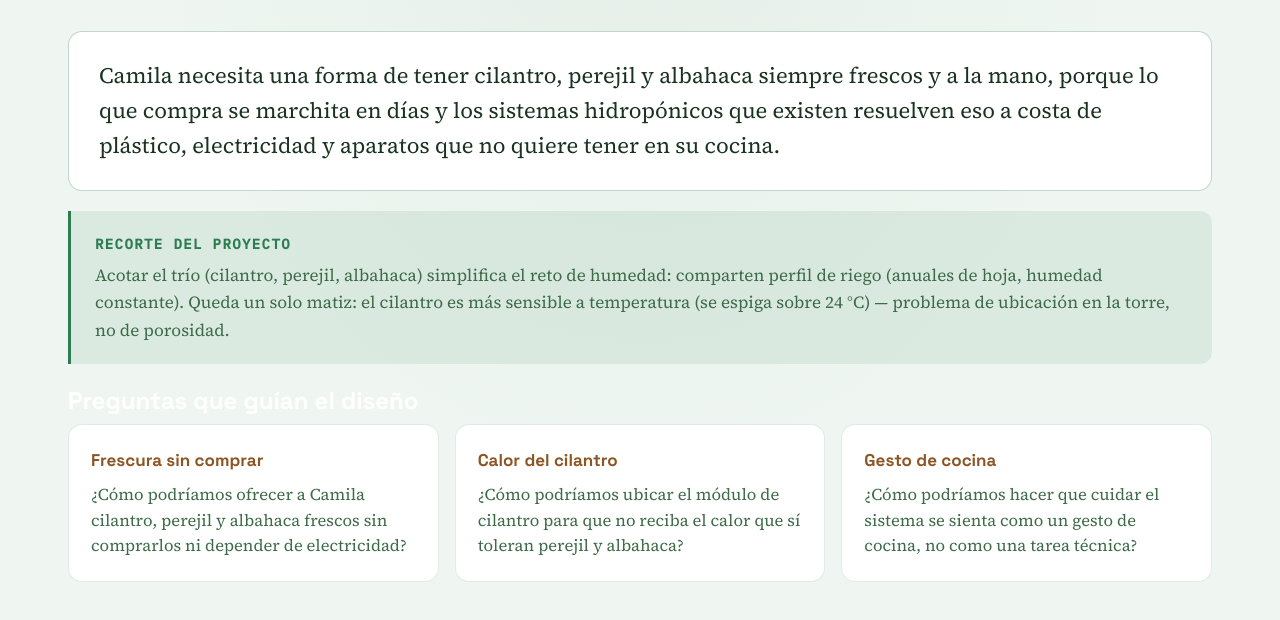
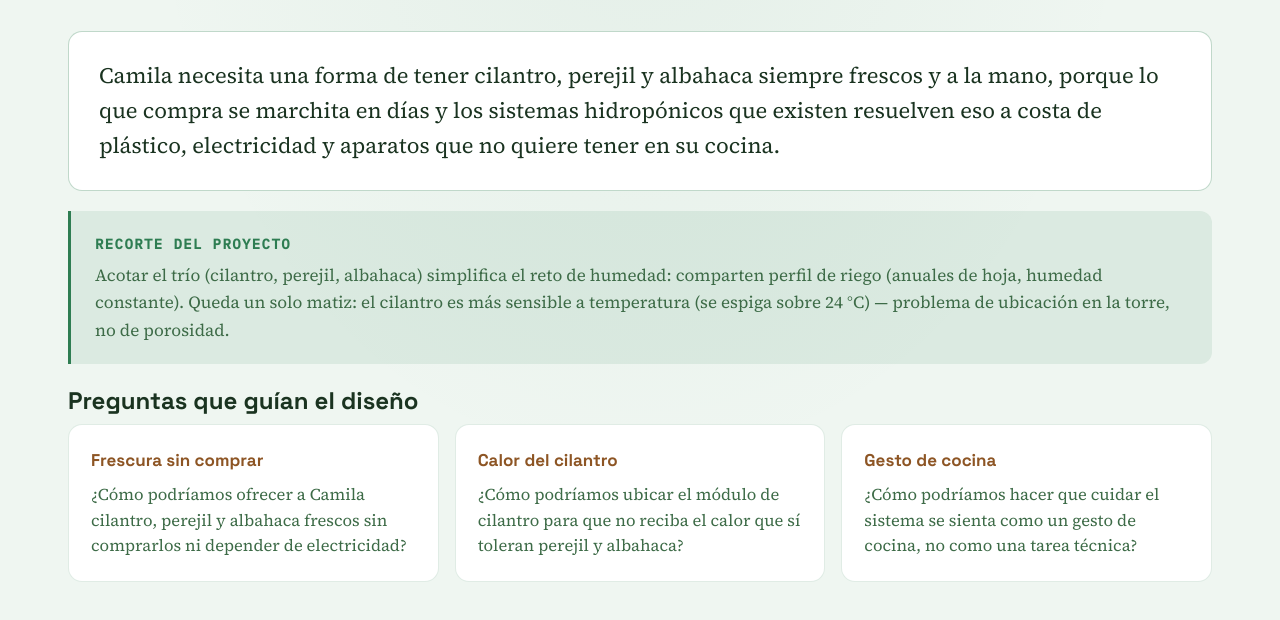
Before and after one commit to mrdavbu/Pagina-web-con-opencode, a website: page definir.html in a window 1280 px wide. Shown: the part 266-886 px from the top of the page. Drawn offline with Linux system fonts and the light colour scheme.

Commit message:
Fix white-on-white text: títulos ahora visibles en tema claro

```diff
--- a/definir.html
+++ b/definir.html
@@ -44,7 +44,7 @@
     <p style="margin:6px 0 0; color:var(--text-dim); font-family:'Source Serif 4',serif; line-height:1.6; font-size:17px;">Acotar el trío (cilantro, perejil, albahaca) simplifica el reto de humedad: comparten perfil de riego (anuales de hoja, humedad constante). Queda un solo matiz: el cilantro es más sensible a temperatura (se espiga sobre 24 °C) — problema de ubicación en la torre, no de porosidad.</p>
   </div>
 
-  <h3 style="color:#fff; font-family:'Space Grotesk',sans-serif; margin:18px 0 4px; font-size:24px;">Preguntas que guían el diseño</h3>
+  <h3 style="color:var(--text); font-family:'Space Grotesk',sans-serif; margin:18px 0 4px; font-size:24px;">Preguntas que guían el diseño</h3>
   <div class="grid3">
     <div class="mini"><h4>Frescura sin comprar</h4><p>¿Cómo podríamos ofrecer a Camila cilantro, perejil y albahaca frescos sin comprarlos ni depender de electricidad?</p></div>
     <div class="mini"><h4>Calor del cilantro</h4><p>¿Cómo podríamos ubicar el módulo de cilantro para que no reciba el calor que sí toleran perejil y albahaca?</p></div>
```
